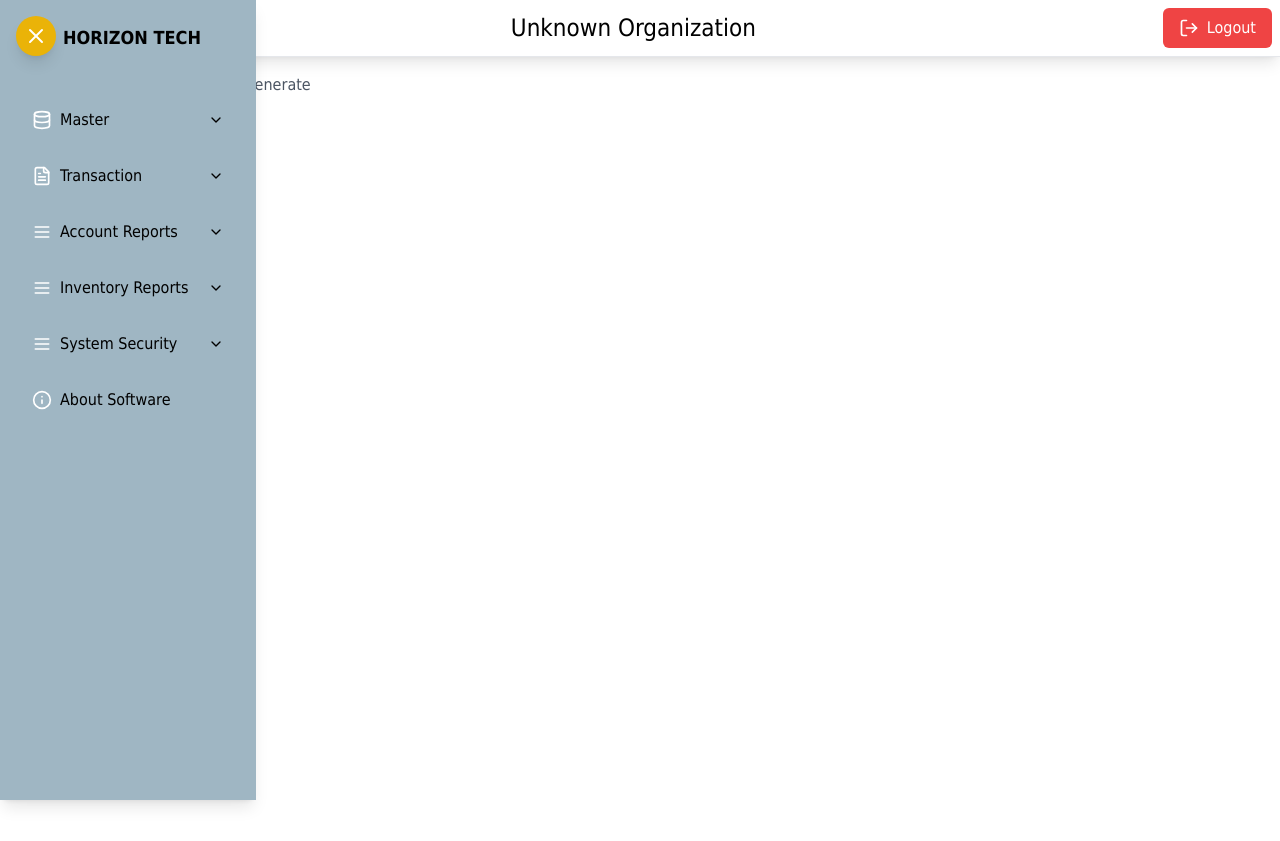
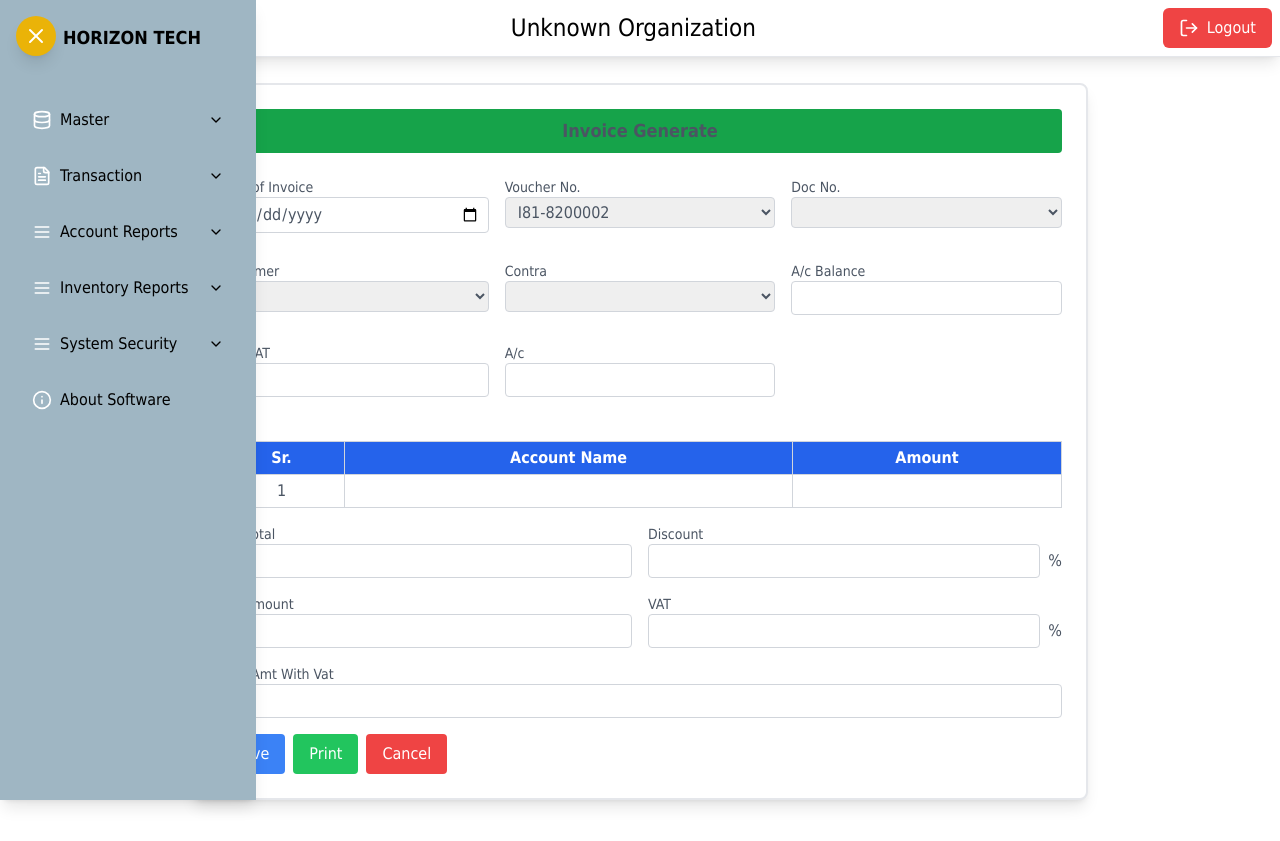
Before and after one commit to Birat121/Horizon_tech, a React (Vite) app in the folder frontend/inventory/: page /transaction/suboption9 in a window 1280 px wide. Before the commit the page ends 800 px from the top, so only its background shows below. Built offline with nearby package versions, Linux system fonts and the light colour scheme.

Commit message:
create bgentry and invoice generate component

```diff
--- a/frontend/inventory/src/App.jsx
+++ b/frontend/inventory/src/App.jsx
@@ -35,6 +35,7 @@ import OpeningBalanceEntry from "./components/Transaction/OpeningBalanceEntry";
 import OpeningStockEntry from "./components/Transaction/OpeningStockEntry";
 import PaymentVoucher from "./components/Transaction/PaymentVoucher";
 import PDCEntry from "./components/Transaction/PDCEntry";
+import BGEntry from  "./components/Transaction/BGEntry";
 import MaterialIssue from "./components/Transaction/MaterialIssue";
 import GoodsReceiptByProduct from "./components/Transaction/GoodsReceiptByProduct";
 import InvoiceGenerate from "./components/Transaction/InvoiceGenerate";
@@ -147,6 +148,7 @@ function App() {
           <Route path="/transaction/suboption2" element={<ReceiptVoucher/>} />
           <Route path="/transaction/suboption3" element={<PaymentVoucher/>} />
           <Route path="/transaction/suboption6" element={<PDCEntry/>} />
+          <Route path="/transaction/suboption7" element={<BGEntry/>}/>
           <Route path="/transaction/suboption15" element={<OpeningBalanceEntry/>} />
           <Route path="/transaction/suboption16" element={<OpeningStockEntry/>} />
           <Route path="/transaction/suboption10" element={<MaterialIssue/>} />
--- a/frontend/inventory/src/components/Transaction/BGEntry.jsx
+++ b/frontend/inventory/src/components/Transaction/BGEntry.jsx
@@ -1,9 +1,106 @@
-import React from 'react'
+import React from "react";
 
 const BGEntry = () => {
   return (
-    <div>BGEntry</div>
-  )
-}
+    <div className="p-4 min-h-screen overflow-y-auto">
+      <div className="p-6 max-w-2xl mx-auto border rounded-lg shadow-lg bg-white">
+        <h1 className="text-lg font-bold p-2 rounded mb-4 text-gray-700">BG Entry</h1>
 
-export default BGEntry
+        {/* Party Info Section */}
+        <div className="border p-4 rounded-md mb-4 bg-gray-100">
+          <h3 className="font-semibold mb-2 text-gray-600">Party Info</h3>
+
+          <div className="mb-3">
+            <label className="block text-sm font-medium text-gray-700">
+              Transaction No.
+            </label>
+            <input
+              type="text"
+              className="w-full p-2 border rounded-md"
+              defaultValue="BG10081-82000001"
+              readOnly
+            />
+          </div>
+
+          <div className="mb-3">
+            <label className="block text-sm">Transaction Date</label>
+            <input type="date" className="w-full p-2 border rounded-md" />
+          </div>
+
+          <div className="mb-3">
+            <label className="block text-sm">BG No.</label>
+            <input type="text" className="w-full p-2 border rounded-md" />
+          </div>
+
+          <div className="mb-3">
+            <label className="block text-sm">Party Name</label>
+            <select className="w-full border p-2 rounded">
+              <option value="">Select Party</option>
+            </select>
+          </div>
+
+          <div>
+            <label className="block text-sm">Remarks</label>
+            <input type="text" className="w-full border p-2 rounded" />
+          </div>
+        </div>
+
+        {/* Cheque Info Section */}
+        <div className="border p-4 rounded-md bg-gray-100">
+          <h3 className="font-semibold mb-2 text-gray-600">Cheque Info</h3>
+
+          <div className="grid grid-cols-2 gap-4">
+            <div>
+              <label className="block text-sm font-medium text-gray-700">
+                BG Issued Date
+              </label>
+              <input type="date" className="w-full border p-2 rounded" />
+            </div>
+
+            <div>
+              <label className="block text-sm font-medium text-gray-700">
+                BG Expired Date
+              </label>
+              <input type="date" className="w-full border p-2 rounded" />
+            </div>
+
+            <div>
+              <label className="block text-sm">Branch Name</label>
+              <input type="text" className="w-full border p-2 rounded" />
+            </div>
+
+            <div>
+              <label className="block text-sm">Bank Branch</label>
+              <input type="text" className="w-full border p-2 rounded" />
+            </div>
+
+            <div>
+              <label className="block text-sm">BG Amt. (NPR)</label>
+              <input type="text" className="w-full border p-2 rounded" />
+            </div>
+
+            <div>
+              <label className="block text-sm">Amount In Words</label>
+              <input type="text" className="w-full border p-2 rounded" />
+            </div>
+          </div>
+        </div>
+
+        {/* Action Buttons */}
+        <div className="flex justify-end gap-2 mt-4">
+          <button className="bg-blue-500 text-white px-4 py-2 rounded">
+            Save
+          </button>
+          <button className="bg-gray-500 text-white px-4 py-2 rounded">
+            Cancel
+          </button>
+          <button className="bg-red-500 text-white px-4 py-2 rounded">
+            Close
+          </button>
+        </div>
+      </div>
+    </div>
+  );
+};
+
+export default BGEntry;
--- a/frontend/inventory/src/components/Transaction/InvoiceGenerate.jsx
+++ b/frontend/inventory/src/components/Transaction/InvoiceGenerate.jsx
@@ -1,9 +1,126 @@
-import React from 'react'
+import React from 'react';
 
 const InvoiceGenerate = () => {
   return (
-    <div>InvoiceGenerate</div>
-  )
-}
+    <div className='flex items-center justify-center min-h-screen -my-8'>
+      <div className="max-w-5xl w-full mx-auto bg-white border-2 rounded-lg shadow-lg p-6">
+        {/* Title Section */}
+        <div className="text-center mb-6">
+          <h1 className='text-lg font-bold p-2 rounded mb-4'>Invoice Generate</h1>
+        </div>
 
-export default InvoiceGenerate
+        {/* Form Header */}
+        <div className="grid grid-cols-1 md:grid-cols-2 lg:grid-cols-3 gap-4">
+          <div className='mb-3'>
+            <label className='block text-sm font-medium'>Date of Invoice</label>
+            <input type='date' className='w-full border border-gray-300 rounded px-2 py-1' />
+          </div>
+
+          <div className='mb-3'>
+            <label className='block text-sm font-medium'>Voucher No.</label>
+            <select className='w-full border  border-gray-300 rounded px-2 py-1'>
+            <option value="I81-8200002">I81-8200002</option>
+            </select>
+          </div>
+          <div className='mb-3'>
+            <label className='block text-sm font-medium'>Doc No.</label>
+            <select className="w-full border  border-gray-300 rounded px-2 py-1">
+              <option value=""></option>
+            </select>
+
+          </div>
+
+          <div className='mb-3'>
+            <label className='block text-sm font-medium'>Customer</label>
+            <select className="w-full border  border-gray-300 rounded px-2 py-1">
+              <option value=""></option>
+            </select>
+          </div>
+          <div className='mb-3'>
+            <label className='block text-sm font-medium'>Contra</label>
+            <select className="w-full border  border-gray-300 rounded px-2 py-1">
+              <option value=""></option>
+            </select>
+          </div>
+          <div className='mb-3'>
+            <label className='block text-sm font-medium'>A/c Balance</label>
+            <input type='text' className='w-full border border-gray-300 rounded px-2 py-1' />
+          </div>
+
+          <div className='mb-3'>
+            <label className='block text-sm font-medium'>PAN/VAT</label>
+            <input type='text' className='w-full border border-gray-300 rounded px-2 py-1' />
+          </div>
+          <div className='mb-3'>
+            <label className='block text-sm font-medium'>A/c</label>
+            <input type='text' className='w-full border border-gray-300 rounded px-2 py-1' />
+          </div>
+        </div>
+
+        {/* Table Section */}
+        <div className="mt-8">
+          <table className="w-full border border-gray-300">
+            <thead className="bg-blue-600 text-white">
+              <tr>
+                <th className="border border-gray-300 px-2 py-1">Sr.</th>
+                <th className="border border-gray-300 px-2 py-1">Account Name</th>
+                <th className="border border-gray-300 px-2 py-1">Amount</th>
+
+              </tr>
+            </thead>
+            <tbody>
+              <tr>
+                <td className="border border-gray-300 px-2 py-1 text-center">1</td>
+                <td className="border border-gray-300 px-2 py-1"></td>
+                <td className="border border-gray-300 px-2 py-1"></td>
+
+              </tr>
+            </tbody>
+          </table>
+        </div>
+
+        {/* Footer Section */}
+        <div className="mt-4">
+          <div className='grid grid-cols-1 md:grid-cols-2 gap-4'>
+            <div>
+              <label className='block text-sm font-medium'>Sub Total</label>
+              <input type='text' className='w-full border border-gray-300 rounded px-2 py-1' />
+            </div>
+            <div>
+              <label className='block text-sm font-medium'>Discount</label>
+              <div className='flex items-center'>
+                <input type='text' className='w-full border border-gray-300 rounded px-2 py-1' />
+                <span className='ml-2'>%</span>
+              </div>
+            </div>
+            <div>
+              <label className='block text-sm font-medium'>Net Amount</label>
+              <input type='text' className='w-full border border-gray-300 rounded px-2 py-1' />
+            </div>
+            <div>
+              <label className='block text-sm font-medium'>VAT</label>
+              <div className='flex items-center'>
+                <input type='text' className='w-full border border-gray-300 rounded px-2 py-1' />
+                <span className='ml-2'>%</span>
+              </div>
+            </div>
+            <div className='col-span-2'>
+              <label className='block text-sm font-medium'>Total Amt With Vat</label>
+              <input type='text' className='w-full border border-gray-300 rounded px-2 py-1' />
+            </div>
+          </div>
+          <div className='mt-4 flex justify-between items-center'>
+            <div className="flex gap-2">
+              <button className="bg-blue-500 text-white px-4 py-2 rounded">Save</button>
+              <button className="bg-green-500 text-white px-4 py-2 rounded">Print</button>
+              <button className="bg-red-500 text-white px-4 py-2 rounded">Cancel</button>
+
+            </div>
+          </div>
+        </div>
+      </div>
+    </div>
+  );
+};
+
+export default InvoiceGenerate;
```
